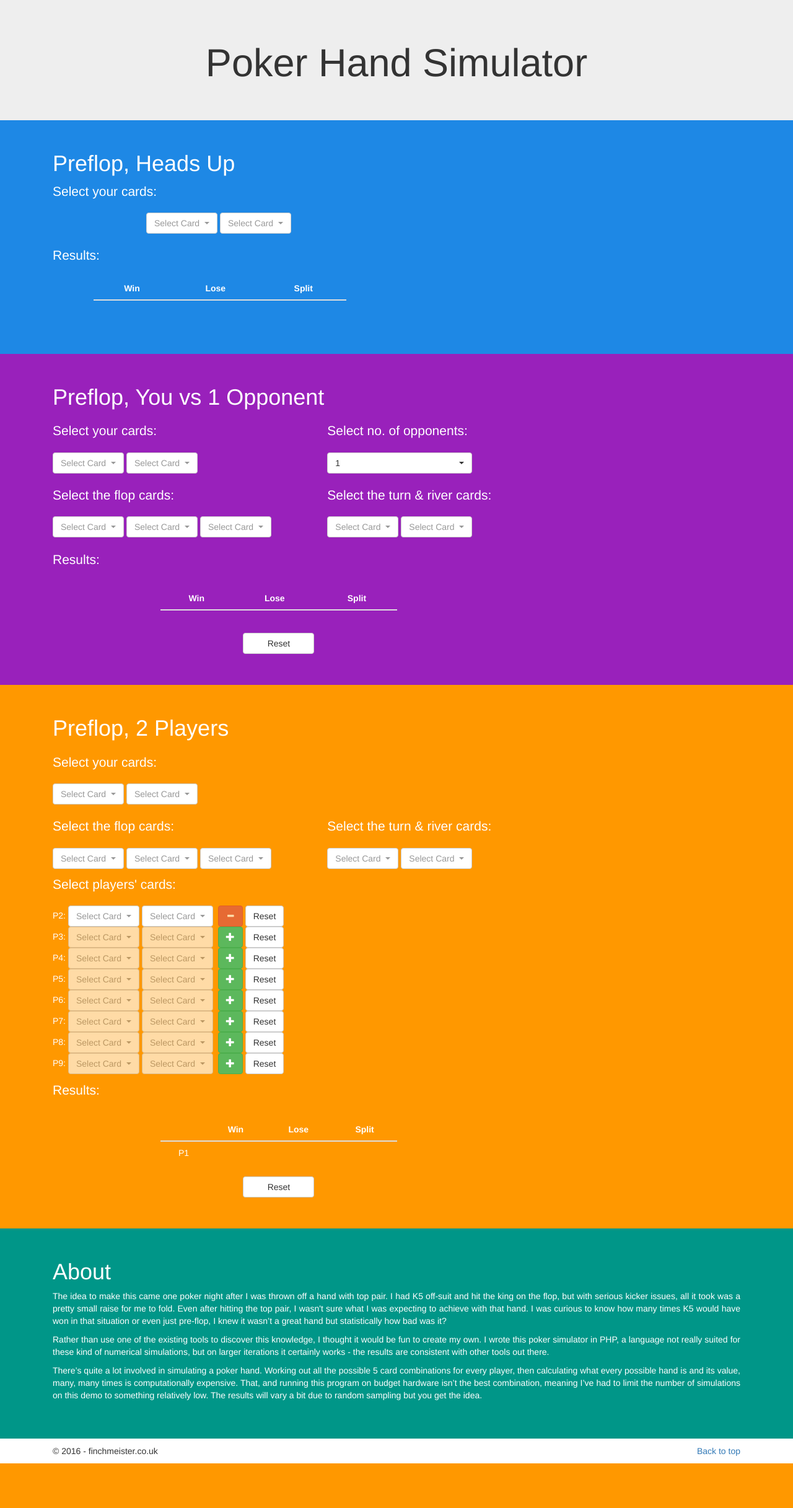
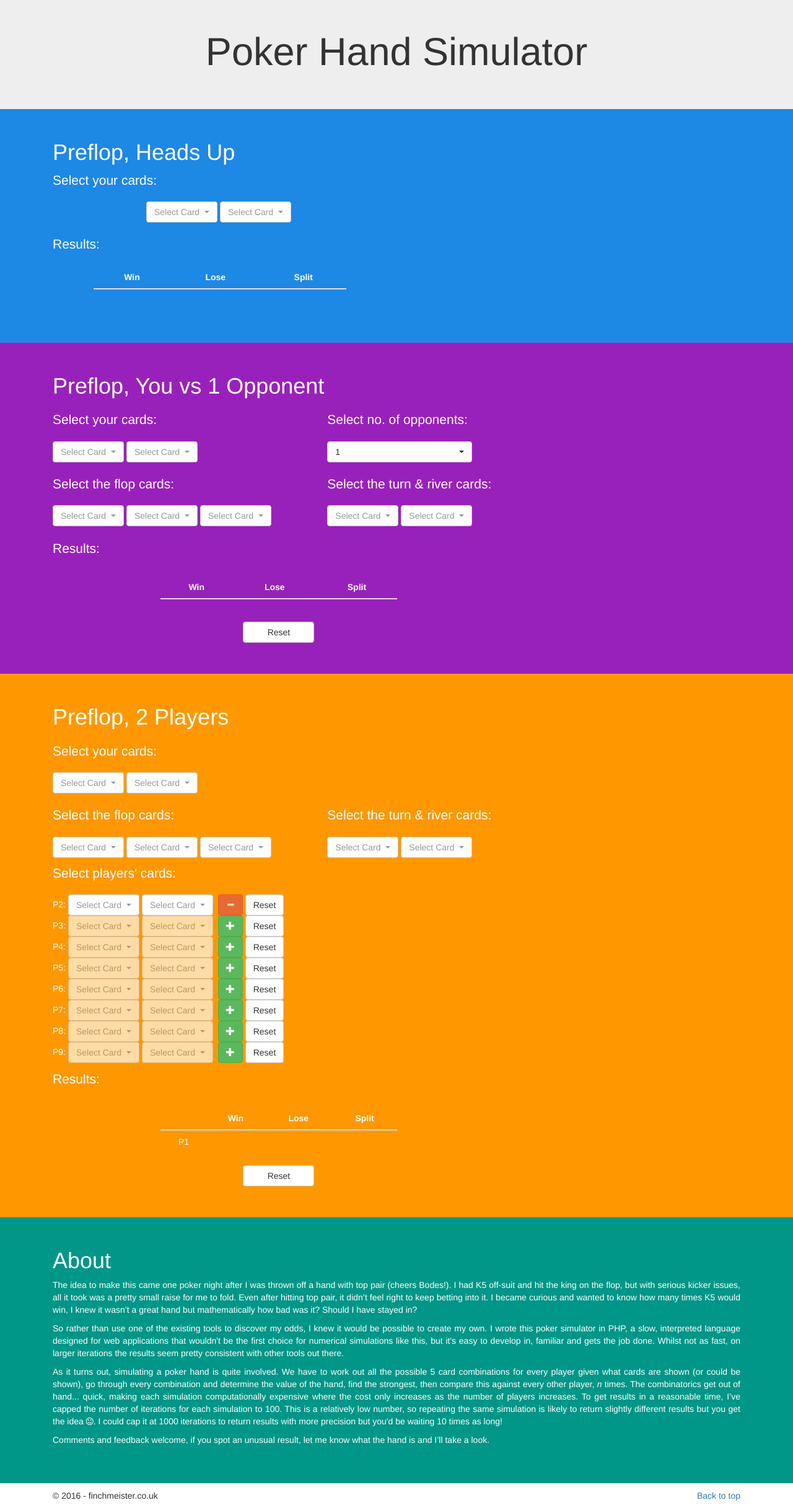
Before and after one commit to finchmeister/finchmeister-v1, a PHP site: page /poker-simulator/pokerindex.php in a window 1280 px wide. Shown: the part 51-2484 px from the top of the page at 62% size. Before the commit the page ends 2412 px from the top, so only its background shows below. Run offline with PHP 8.4, Linux system fonts and the light colour scheme; data that the repository does not hold is empty; some libraries are stand-ins or nearby versions.

Commit message:
Updated about section, sorted jumbotron styling
Former-commit-id: 76bfbe80172e3fd5f60b591587813a882e73e6ed

```diff
--- a/html/poker-simulator/pokerindex.php
+++ b/html/poker-simulator/pokerindex.php
@@ -1,12 +1,10 @@
 <!--
 TODO:
- * Make JS tidy
- * Sidebar
- *  cohu1p
- http://www.chartjs.org/docs/#getting-started-include-chart.js
+ * Tidy source/document
+ * Loading time
+ * Jazz up jumbotron
+ * Consider navbar non-stick
 -->
-
-
 <!DOCTYPE html>
 <!-- Last commit: $Id$ -->
 <!-- Version Location: $HeadURL$ -->
@@ -46,7 +44,7 @@ TODO:
     }
 
     .jumbotron {
-      padding-top: 98px;
+      padding-top: 80px;
       margin-bottom: 0px;
     }
 
@@ -815,34 +813,9 @@ TODO:
       resizeButtonsForSmallScreens();
     });
 
-
-    /*$('.cardButton').on('loaded.bs.select', function (e) {
-      if ($window.width() < 467) {
-        $('.cardButton').css('width', '65px');
-        console.log('select loadsmall');
-      } else {
-        $('.cardButton').css('width', '115px');
-      }
-    });*/
-
-
   </script>
 </head>
 <body data-spy="scroll" data-target=".navbar" data-offset="50">
-
-<!--
-<p><b>Heads Up Simulator (No Opponent)</b></p>
-<form>
-    Enter your cards pre flop: <input type="text" onkeyup="showHint(this.value)">
-</form>
-<p>Chance of winning: <span id="txtHint"></span></p>
-
-<p><b>Heads Up Simulator (1 Opponent)</b></p>
-<form>
-    Enter your cards pre flop: <input type="text" onkeyup="showHint(this.value)">
-</form>
-<p>Chance of winning: <span id="txtHint"></span></p>
--->
 
 <nav class="navbar navbar-inverse navbar-fixed-top">
   <div class="container-fluid">
@@ -1201,14 +1174,18 @@ HTML;
     <div class="col-xs-12">
       <h1>About</h1>
       <p>
-        The idea to make this came one poker night after I was thrown off a hand with top pair. I had K5 off-suit and hit the king on the flop, but with serious kicker issues, all it took was a pretty small raise for me to fold. Even after hitting the top pair, I wasn't sure what I was expecting to achieve with that hand. I was curious to know how many times K5 would have won in that situation or even just pre-flop, I knew it wasn’t a great hand but statistically how bad was it?
+        The idea to make this came one poker night after I was thrown off a hand with top pair (cheers Bodes!). I had K5 off-suit and hit the king on the flop, but with serious kicker issues, all it took was a pretty small raise for me to fold. Even after hitting top pair, it didn’t feel right to keep betting into it. I became curious and wanted to know how many times K5 would win, I knew it wasn’t a great hand but mathematically how bad was it? Should I have stayed in?
       </p>
       <p>
-        Rather than use one of the existing tools to discover this knowledge, I thought it would be fun to create my own. I wrote this poker simulator in PHP, a language not really suited for these kind of numerical simulations, but on larger iterations it certainly works - the results are consistent with other tools out there.
+        So rather than use one of the existing tools to discover my odds, I knew it would be possible to create my own. I wrote this poker simulator in PHP, a slow, interpreted language designed for web applications that wouldn't be the first choice for numerical simulations like this, but it's easy to develop in, familiar and gets the job done. Whilst not as fast, on larger iterations the results seem pretty consistent with other tools out there.
       </p>
       <p>
-        There’s quite a lot involved in simulating a poker hand. Working out all the possible 5 card combinations for every player, then calculating what every possible hand is and its value, many, many times is computationally expensive. That, and running this program on budget hardware isn’t the best combination, meaning I’ve had to limit the number of simulations on this demo to something relatively low. The results will vary a bit due to random sampling but you get the idea.
+        As it turns out, simulating a poker hand is quite involved. We have to work out all the possible 5 card combinations for every player given what cards are shown (or could be shown), go through every combination and determine the value of the hand, find the strongest, then compare this against every other player, <em>n</em> times. The combinatorics get out of hand... quick, making each simulation computationally expensive where the cost only increases as the number of players increases. To get results in a reasonable time, I’ve capped the number of iterations for each simulation to 100. This is a relatively low number, so repeating the same simulation is likely to return slightly different results but you get the idea <i class="fa fa-smile-o" aria-hidden="true"></i>. I could cap it at 1000 iterations to return results with more precision but you'd be waiting 10 times as long!
       </p>
+      <p>
+        Comments and feedback welcome, if you spot an unusual result, let me know what the hand is and I’ll take a look.
+      </p>
+
     </div>
   </div>
 </div>
```
